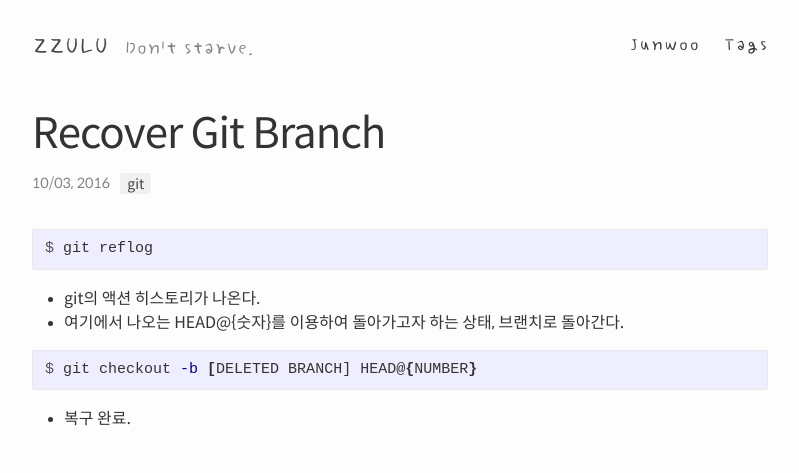
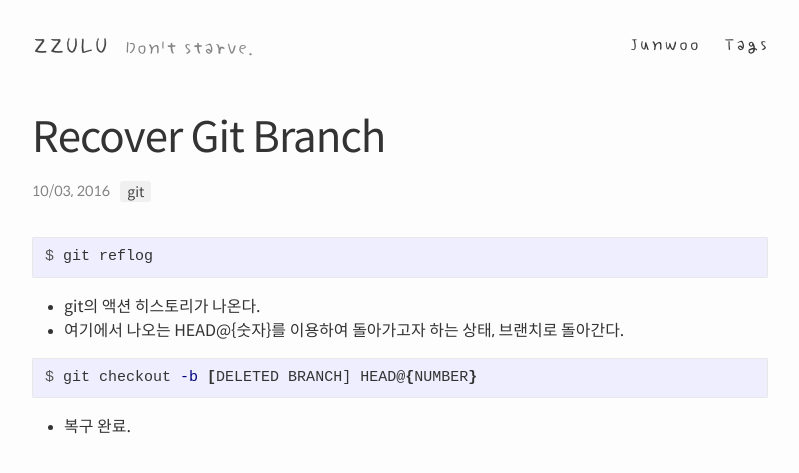
Before and after one commit to capollux/blog, a Jekyll site: the page built from _posts/2016-10-03-Recover-Git-Branch.md, in a window 1280 px wide. Shown: the top 473 px of the page, without its empty margins (240-1039 px from the left). Built offline with Jekyll 4.4.1, drawn with Linux system fonts in a browser that asks for light colours; some web fonts are replaced.

Commit message:
Change post title's line height

```diff
--- a/_sass/minima-extensions.scss
+++ b/_sass/minima-extensions.scss
@@ -1,26 +1,28 @@
 // Define defaults for each variable.
 
-$base-font-family: "Helvetica Neue", Helvetica, Arial, sans-serif !default;
-$base-font-size:   16px !default;
-$base-font-weight: 400 !default;
-$small-font-size:  $base-font-size * 0.875 !default;
-$base-line-height: 1.5 !default;
+$base-font-family: "Spoqa Han Sans", "Helvetica Neue", Helvetica, Arial, sans-serif;
+$base-font-size:   16px;
+$base-font-weight: 400;
+$small-font-size:  $base-font-size * 0.875;
+$base-line-height: 1.5;
 
-$spacing-unit:     30px !default;
+$spacing-unit:     32px;
 
-$text-color:       #111 !default;
-$background-color: #fdfdfd !default;
-$brand-color:      #2a7ae2 !default;
+$text-color:       #333;
+$background-color: #fdfdfd;
+$brand-color:      #f67280;
 
-$grey-color:       #828282 !default;
-$grey-color-light: lighten($grey-color, 40%) !default;
-$grey-color-dark:  darken($grey-color, 25%) !default;
+$grey-color:       #828282;
+$grey-color-light: lighten($grey-color, 40%);
+$grey-color-dark:  darken($grey-color, 25%);
+
+$transition:       all .2s ease-in-out;
 
 // Width of the content area
-$content-width:    800px !default;
+$content-width:    800px;
 
-$on-palm:          600px !default;
-$on-laptop:        800px !default;
+$on-palm:          600px;
+$on-laptop:        800px;
 
 // Use media queries like this:
 // @include media-query($on-palm) {
--- a/_sass/minima-extensions/_layout.scss
+++ b/_sass/minima-extensions/_layout.scss
@@ -276,7 +276,7 @@
 .post-title {
   font-size: 42px;
   letter-spacing: -1px;
-  line-height: 1;
+  line-height: 1.2;
 
   @include media-query($on-laptop) {
     font-size: 36px;
--- a/assets/main.scss
+++ b/assets/main.scss
@@ -3,40 +3,6 @@
 ---
 @charset "utf-8";
 
-// Our variables
-$base-font-family: "Spoqa Han Sans", "Helvetica Neue", Helvetica, Arial, sans-serif;
-$base-font-size:   16px;
-$base-font-weight: 400;
-$small-font-size:  $base-font-size * 0.875;
-$base-line-height: 1.5;
+@import "fonts";
 
-$spacing-unit:     32px;
-
-$text-color:       #333;
-$background-color: #fdfdfd;
-$brand-color:      #f67280;
-
-$grey-color:       #828282;
-$grey-color-light: lighten($grey-color, 40%);
-$grey-color-dark:  darken($grey-color, 25%);
-
-$transition:       all .2s ease-in-out;
-
-// Width of the content area
-$content-width:    800px;
-
-$on-palm:          600px;
-$on-laptop:        800px;
-
-// Minima also includes a mixin for defining media queries.
-// Use media queries like this:
-// @include media-query($on-palm) {
-//     .wrapper {
-//         padding-right: $spacing-unit / 2;
-//         padding-left: $spacing-unit / 2;
-//     }
-// }
-
-@import "fonts";
-// Import partials from the `minima` theme.
 @import "minima-extensions";
```
